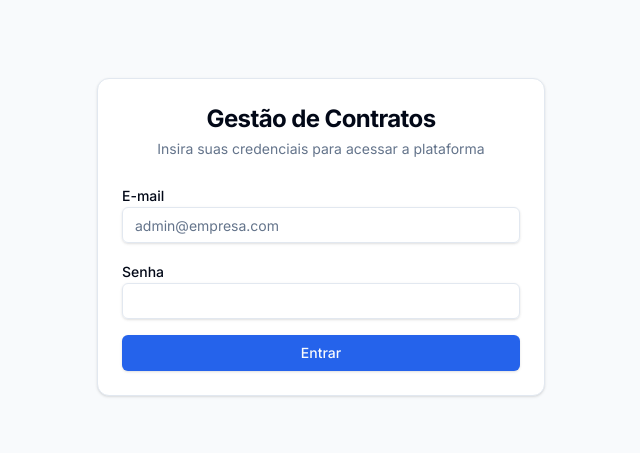
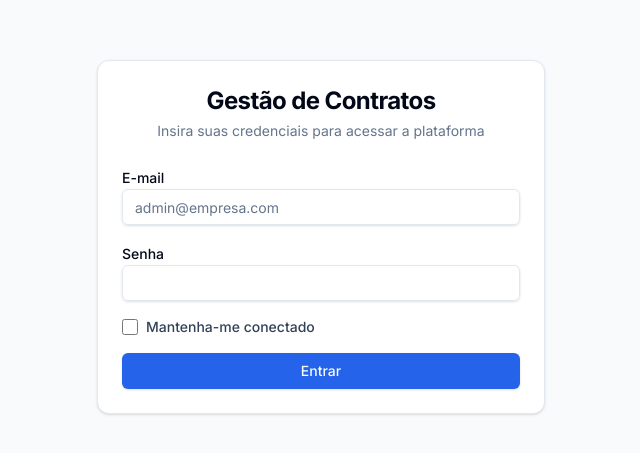
Before and after one commit to JoaoGaBRiel-X/pactum_project, a Next.js app in the folder frontend/: page /login in a window 1280 px wide. Shown: the part 163-616 px from the top of the page, without its empty margins (319-959 px from the left). Built offline with nearby package versions, Linux system fonts and the light colour scheme.

Commit message:
feat(auth): dynamic session expiration with keep connected flag

```diff
--- a/frontend/src/app/login/page.tsx
+++ b/frontend/src/app/login/page.tsx
@@ -14,6 +14,7 @@ import { Card, CardContent, CardDescription, CardHeader, CardTitle, CardFooter }
 const loginSchema = z.object({
   email: z.string().email('E-mail inválido'),
   password: z.string().min(1, 'A senha é obrigatória'),
+  keepConnected: z.boolean().optional(),
 });
 
 type LoginValues = z.infer<typeof loginSchema>;
@@ -25,7 +26,7 @@ export default function LoginPage() {
 
   const form = useForm<LoginValues>({
     resolver: zodResolver(loginSchema),
-    defaultValues: { email: '', password: '' },
+    defaultValues: { email: '', password: '', keepConnected: false },
   });
 
   const onSubmit = async (data: LoginValues) => {
@@ -95,6 +96,18 @@ export default function LoginPage() {
               )}
             </div>
 
+            <div className="flex items-center gap-2 mt-2">
+              <input
+                type="checkbox"
+                id="keepConnected"
+                className="w-4 h-4 rounded border-slate-300 text-blue-600 focus:ring-blue-600 cursor-pointer"
+                {...form.register('keepConnected')}
+              />
+              <Label htmlFor="keepConnected" className="cursor-pointer text-sm font-medium text-slate-700">
+                Mantenha-me conectado
+              </Label>
+            </div>
+
             {error && (
               <div className="p-3 text-sm text-red-600 bg-red-50 rounded-md">
                 {error}
```
Also changed, not shown: 8 other files (tests, documents, lock files or other folders).
